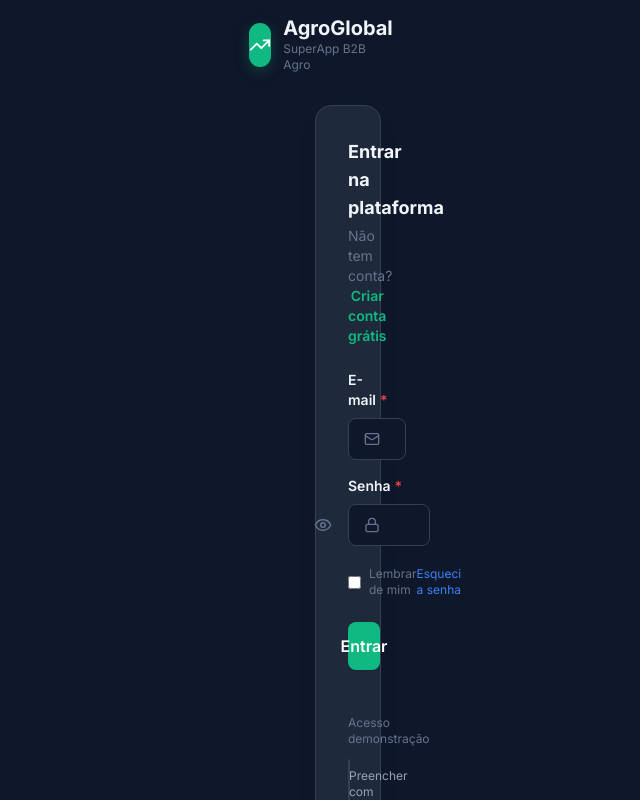
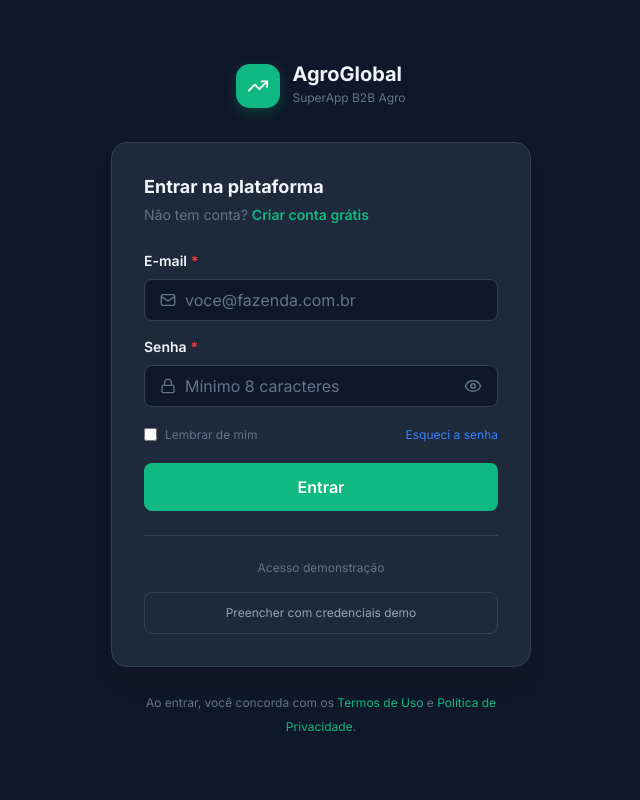
Before and after one commit to taleshack-prog/agro-global-br, a React (Vite) app: page / in a window 1280 px wide. Shown: the top 800 px of the page, without its empty margins (319-959 px from the left). Built offline with nearby package versions, Linux system fonts and the light colour scheme; no server answers.

Commit message:
fix(auth): corrige layout Login e AuthGate — inline styles para evitar conflito Tailwind v4

```diff
--- a/src/components/AuthGate.tsx
+++ b/src/components/AuthGate.tsx
@@ -12,11 +12,22 @@ export function AuthGate({ children }: Props) {
 
   if (!isHydrated) {
     return (
-      <div className="min-h-screen bg-surface flex flex-col items-center justify-center gap-4">
-        <div className="w-11 h-11 bg-agro-primary rounded-[14px] flex items-center justify-center shadow-[var(--shadow-primary)] animate-pulse">
-          <TrendingUp size={22} className="text-white" />
+      <div style={{
+        minHeight: '100vh', width: '100%',
+        backgroundColor: 'var(--color-surface)',
+        display: 'flex', flexDirection: 'column',
+        alignItems: 'center', justifyContent: 'center', gap: '16px',
+      }}>
+        <div style={{
+          width: '44px', height: '44px',
+          backgroundColor: 'var(--color-agro-primary)',
+          borderRadius: '14px',
+          display: 'flex', alignItems: 'center', justifyContent: 'center',
+          animation: 'pulse 2s infinite',
+        }}>
+          <TrendingUp size={22} color="white" />
         </div>
-        <p className="text-sm text-text-muted">Carregando...</p>
+        <p style={{ fontSize: '14px', color: 'var(--color-text-muted)' }}>Carregando...</p>
       </div>
     );
   }
--- a/src/pages/auth/LoginPage.tsx
+++ b/src/pages/auth/LoginPage.tsx
@@ -21,68 +21,113 @@ export function LoginPage({ onSwitchToRegister }: Props) {
   };
 
   return (
-    <div className="min-h-screen bg-surface flex items-center justify-center p-4">
-      <div className="w-full max-w-md">
-        <div className="flex items-center justify-center gap-3 mb-8">
-          <div className="w-11 h-11 bg-agro-primary rounded-[14px] flex items-center justify-center shadow-[var(--shadow-primary)]">
-            <TrendingUp size={22} className="text-white" />
+    <div style={{
+      minHeight: '100vh',
+      width: '100%',
+      backgroundColor: 'var(--color-surface)',
+      display: 'flex',
+      alignItems: 'center',
+      justifyContent: 'center',
+      padding: '1rem',
+    }}>
+      <div style={{ width: '100%', maxWidth: '420px' }}>
+
+        {/* Logo */}
+        <div style={{ display: 'flex', alignItems: 'center', justifyContent: 'center', gap: '12px', marginBottom: '32px' }}>
+          <div style={{
+            width: '44px', height: '44px',
+            backgroundColor: 'var(--color-agro-primary)',
+            borderRadius: '14px',
+            display: 'flex', alignItems: 'center', justifyContent: 'center',
+            boxShadow: 'var(--shadow-primary)',
+          }}>
+            <TrendingUp size={22} color="white" />
           </div>
           <div>
-            <div className="text-xl font-bold text-text-primary leading-tight">AgroGlobal</div>
-            <div className="text-xs text-text-muted">SuperApp B2B Agro</div>
+            <div style={{ fontSize: '20px', fontWeight: 700, color: 'var(--color-text-primary)', lineHeight: 1.2 }}>AgroGlobal</div>
+            <div style={{ fontSize: '12px', color: 'var(--color-text-muted)' }}>SuperApp B2B Agro</div>
           </div>
         </div>
 
-        <div className="bg-surface-2 border border-border rounded-[16px] p-8 shadow-[var(--shadow-xl)]">
-          <h1 className="text-lg font-bold text-text-primary mb-1">Entrar na plataforma</h1>
-          <p className="text-sm text-text-muted mb-6">
+        {/* Card */}
+        <div style={{
+          backgroundColor: 'var(--color-surface-2)',
+          border: '1px solid var(--color-border)',
+          borderRadius: '16px',
+          padding: '32px',
+          boxShadow: 'var(--shadow-xl)',
+        }}>
+          <h1 style={{ fontSize: '18px', fontWeight: 700, color: 'var(--color-text-primary)', marginBottom: '4px' }}>
+            Entrar na plataforma
+          </h1>
+          <p style={{ fontSize: '14px', color: 'var(--color-text-muted)', marginBottom: '24px' }}>
             Não tem conta?{' '}
-            <button type="button" onClick={onSwitchToRegister} className="text-agro-primary hover:underline font-semibold">
+            <button type="button" onClick={onSwitchToRegister}
+              style={{ color: 'var(--color-agro-primary)', fontWeight: 600, background: 'none', border: 'none', cursor: 'pointer', padding: 0 }}>
               Criar conta grátis
             </button>
           </p>
 
           {error && (
-            <div className="flex items-center gap-2 bg-agro-danger/10 border border-agro-danger/30 rounded-[8px] px-4 py-3 mb-5">
-              <AlertCircle size={16} className="text-agro-danger shrink-0" />
-              <p className="text-sm text-agro-danger">{error}</p>
+            <div style={{
+              display: 'flex', alignItems: 'center', gap: '8px',
+              backgroundColor: 'rgba(239,68,68,0.1)',
+              border: '1px solid rgba(239,68,68,0.3)',
+              borderRadius: '8px', padding: '12px 16px', marginBottom: '20px',
+            }}>
+              <AlertCircle size={16} color="var(--color-agro-danger)" style={{ flexShrink: 0 }} />
+              <p style={{ fontSize: '14px', color: 'var(--color-agro-danger)', margin: 0 }}>{error}</p>
             </div>
           )}
 
-          <form onSubmit={handleSubmit} className="space-y-4">
-            <Input label="E-mail" type="email" placeholder="voce@fazenda.com.br"
+          <form onSubmit={handleSubmit} style={{ display: 'flex', flexDirection: 'column', gap: '16px' }}>
+            <Input
+              label="E-mail" type="email" placeholder="voce@fazenda.com.br"
               value={email} onChange={e => setEmail(e.target.value)}
-              icon={<Mail size={16} />} required autoComplete="email" disabled={isLoading} />
-            <Input label="Senha" type="password" placeholder="Mínimo 8 caracteres"
+              icon={<Mail size={16} />} required autoComplete="email" disabled={isLoading}
+            />
+            <Input
+              label="Senha" type="password" placeholder="Mínimo 8 caracteres"
               value={password} onChange={e => setPassword(e.target.value)}
-              icon={<Lock size={16} />} required autoComplete="current-password" disabled={isLoading} />
+              icon={<Lock size={16} />} required autoComplete="current-password" disabled={isLoading}
+            />
 
-            <div className="flex items-center justify-between pt-1">
-              <label className="flex items-center gap-2 cursor-pointer">
-                <input type="checkbox" className="accent-agro-primary" />
-                <span className="text-xs text-text-muted">Lembrar de mim</span>
+            <div style={{ display: 'flex', alignItems: 'center', justifyContent: 'space-between' }}>
+              <label style={{ display: 'flex', alignItems: 'center', gap: '8px', cursor: 'pointer' }}>
+                <input type="checkbox" style={{ accentColor: 'var(--color-agro-primary)' }} />
+                <span style={{ fontSize: '12px', color: 'var(--color-text-muted)' }}>Lembrar de mim</span>
               </label>
-              <button type="button" className="text-xs text-agro-accent hover:underline">Esqueci a senha</button>
+              <button type="button" style={{ fontSize: '12px', color: 'var(--color-agro-accent)', background: 'none', border: 'none', cursor: 'pointer' }}>
+                Esqueci a senha
+              </button>
             </div>
 
-            <Button type="submit" fullWidth isLoading={isLoading} size="md" className="mt-2">Entrar</Button>
+            <Button type="submit" fullWidth isLoading={isLoading} size="md">
+              Entrar
+            </Button>
           </form>
 
-          <div className="mt-6 pt-5 border-t border-border">
-            <p className="text-xs text-text-muted text-center mb-3">Acesso demonstração</p>
+          <div style={{ marginTop: '24px', paddingTop: '20px', borderTop: '1px solid var(--color-border)' }}>
+            <p style={{ fontSize: '12px', color: 'var(--color-text-muted)', textAlign: 'center', marginBottom: '12px' }}>
+              Acesso demonstração
+            </p>
             <button type="button"
               onClick={() => { setEmail('demo@agroglobal.com.br'); setPassword('demo1234'); }}
-              className="w-full text-xs text-text-secondary border border-border rounded-[8px] py-2 hover:bg-surface transition-colors">
+              style={{
+                width: '100%', fontSize: '12px', color: 'var(--color-text-secondary)',
+                border: '1px solid var(--color-border)', borderRadius: '8px',
+                padding: '8px', background: 'none', cursor: 'pointer',
+              }}>
               Preencher com credenciais demo
             </button>
           </div>
         </div>
 
-        <p className="text-xs text-text-muted text-center mt-6">
+        <p style={{ fontSize: '12px', color: 'var(--color-text-muted)', textAlign: 'center', marginTop: '24px' }}>
           Ao entrar, você concorda com os{' '}
-          <span className="text-agro-primary cursor-pointer hover:underline">Termos de Uso</span>
+          <span style={{ color: 'var(--color-agro-primary)', cursor: 'pointer' }}>Termos de Uso</span>
           {' '}e{' '}
-          <span className="text-agro-primary cursor-pointer hover:underline">Política de Privacidade</span>.
+          <span style={{ color: 'var(--color-agro-primary)', cursor: 'pointer' }}>Política de Privacidade</span>.
         </p>
       </div>
     </div>
```
